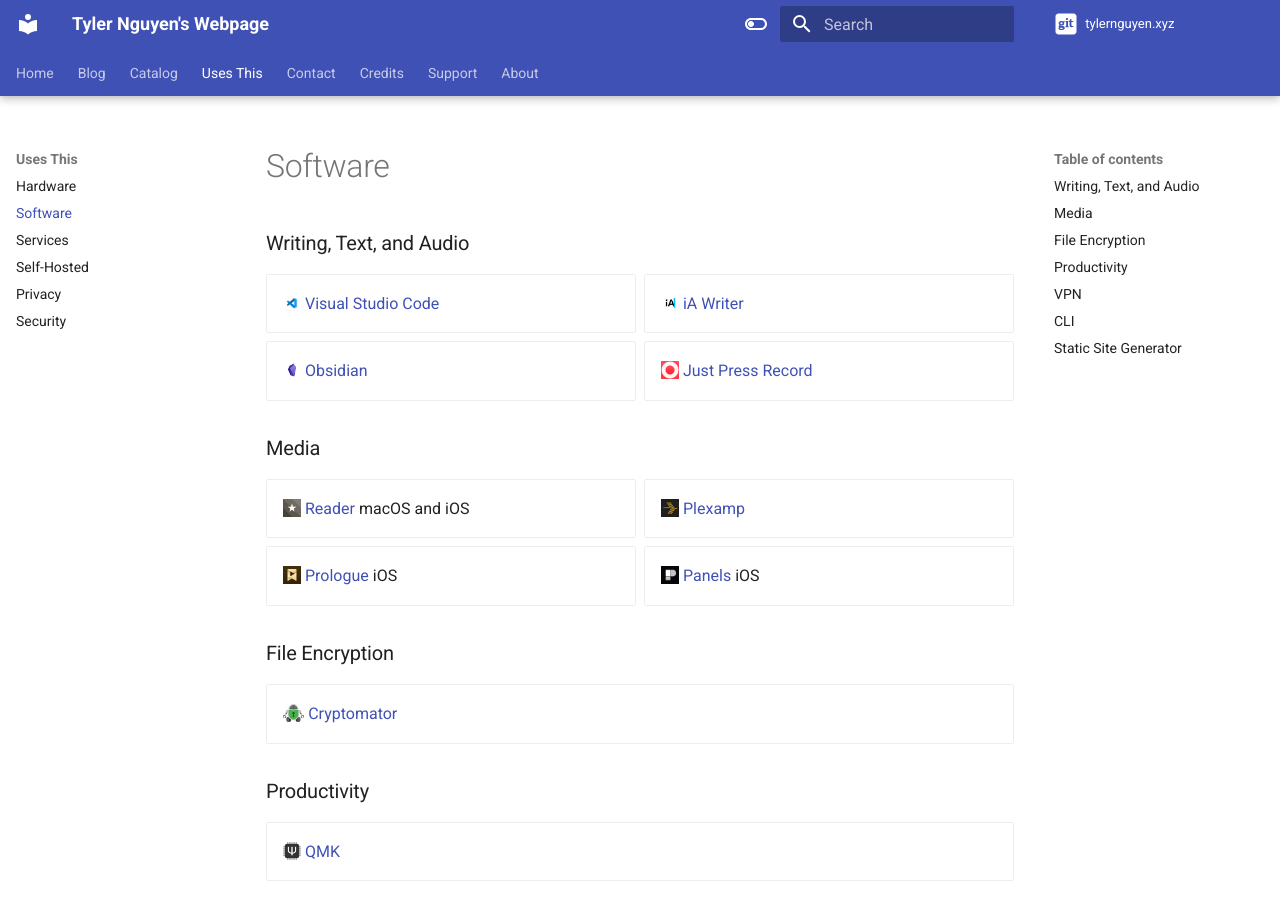
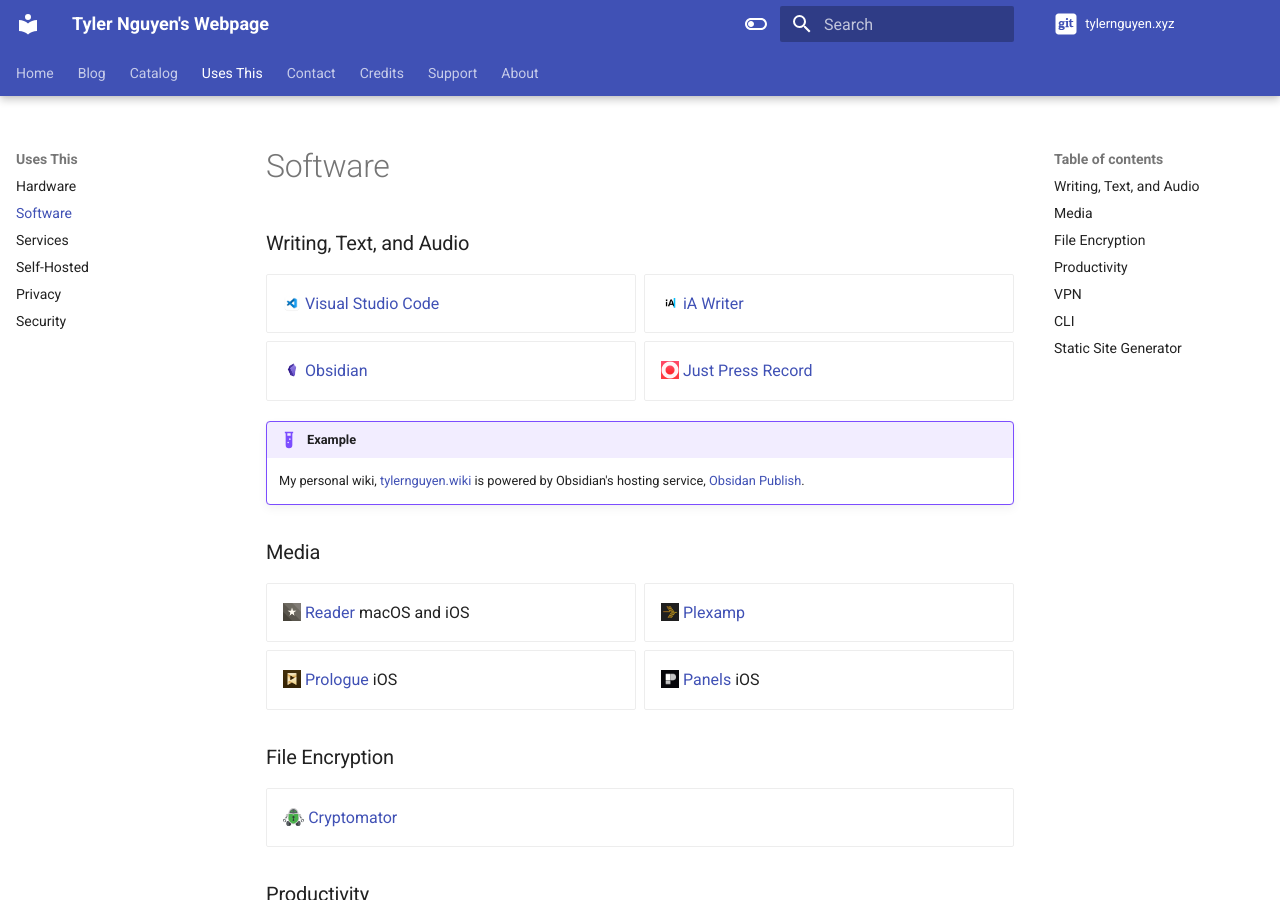
Before and after one commit to tylernguyen/tylernguyen.xyz, an MkDocs documentation site: the page built from docs/uses-this/software.md, in a window 1280 px wide and 900 px high. Built offline with MkDocs 1.6.1 and Material for MkDocs 9.7.7, drawn with Linux system fonts in a browser that asks for light colours; plug-ins that fetch from the network failed and are left out; comment, search, counter and statistics services are not loaded.

Commit message:
services

```diff
--- a/docs/uses-this/software.md
+++ b/docs/uses-this/software.md
@@ -8,6 +8,10 @@
 - ![Just Press Record](/assets/img/uses-this/Just-Press-Record.png){ .twemoji } [Just Press Record](https://www.openplanetsoftware.com/just-press-record/)
 
 </div>
+
+!!! example
+
+    My personal wiki, [tylernguyen.wiki](https://tylernguyen.wiki/) is powered by Obsidian's hosting service, [Obsidan Publish](https://obsidian.md/publish).
 
 ### Media
 
```
Also changed, not shown: docs/assets/img/uses-this/Quad9.svg (added).
